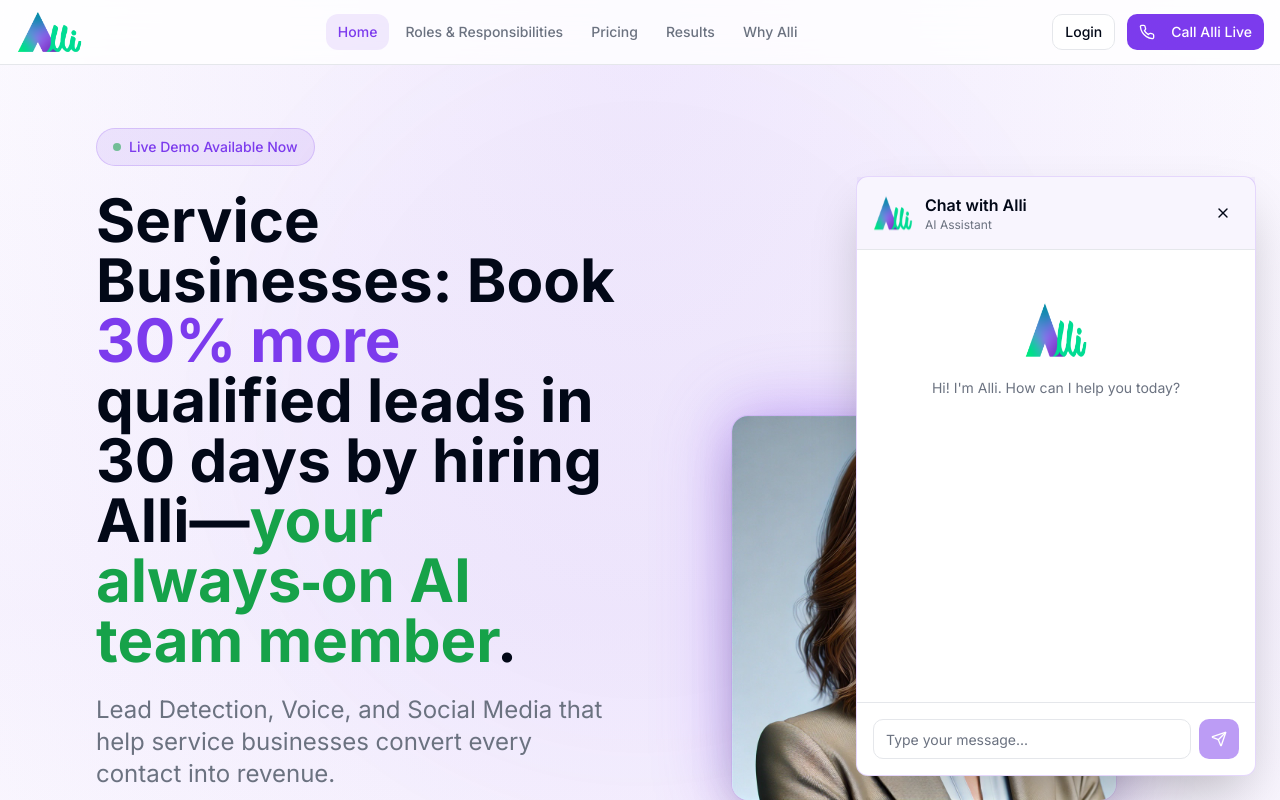
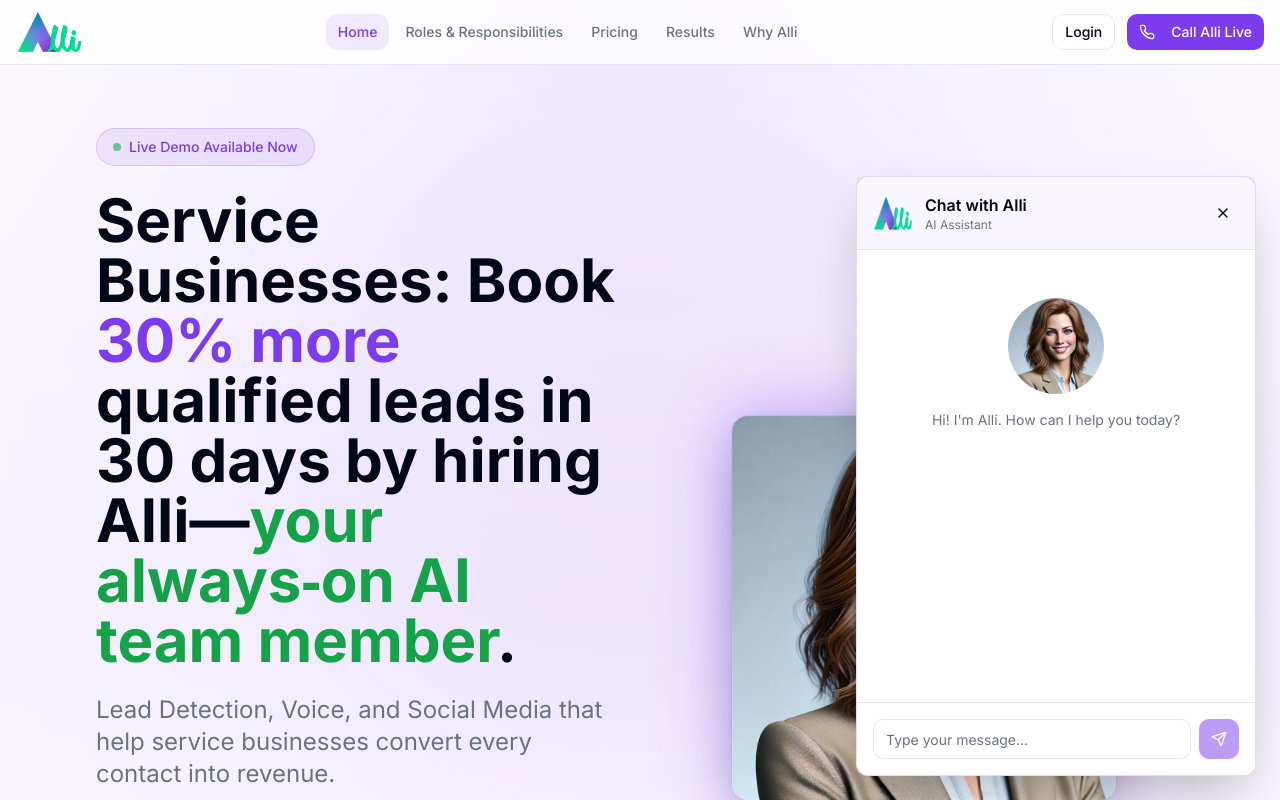
Before and after one commit to coachcarroll/hirealli-launchpad, a React (Vite) app: page / in a window 1280 px wide. Both pictures are taken after a click on the button "Chat with". Shown: the top 800 px of the page. Built offline with nearby package versions, Linux system fonts and the light colour scheme; the HTML template or start-up script is replaced by a standard one.

Commit message:
Update chat window content

```diff
--- a/src/components/AlliChat.tsx
+++ b/src/components/AlliChat.tsx
@@ -6,6 +6,7 @@ import { ScrollArea } from '@/components/ui/scroll-area';
 import { MessageCircle, X, Send, Loader2 } from 'lucide-react';
 import { supabase } from '@/integrations/supabase/client';
 import alliLogo from '@/assets/alli-logo.png';
+import alliHeadshot from '@/assets/alli-headshot.jpg';
 
 interface Message {
   role: 'user' | 'assistant';
@@ -163,7 +164,7 @@ export const AlliChat = () => {
             <div className="space-y-4">
               {messages.length === 0 && (
                 <div className="text-center text-muted-foreground py-8">
-                  <img src={alliLogo} alt="Alli" className="h-16 w-16 mx-auto mb-4" />
+                  <img src={alliHeadshot} alt="Alli" className="h-24 w-24 mx-auto mb-4 rounded-full object-cover" />
                   <p className="text-sm">Hi! I'm Alli. How can I help you today?</p>
                 </div>
               )}
```
